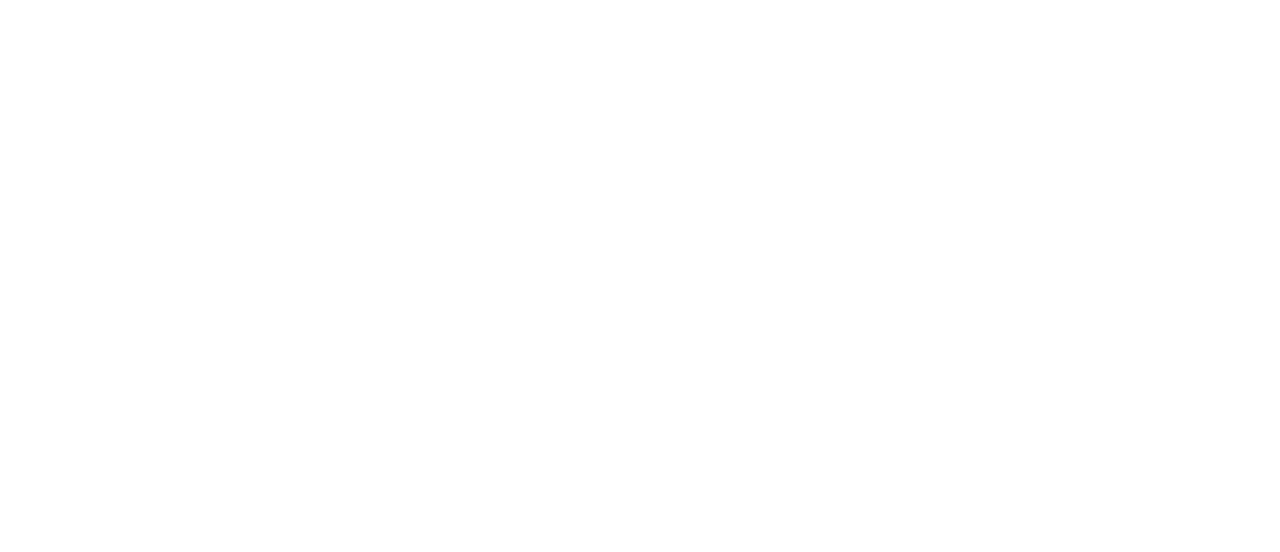
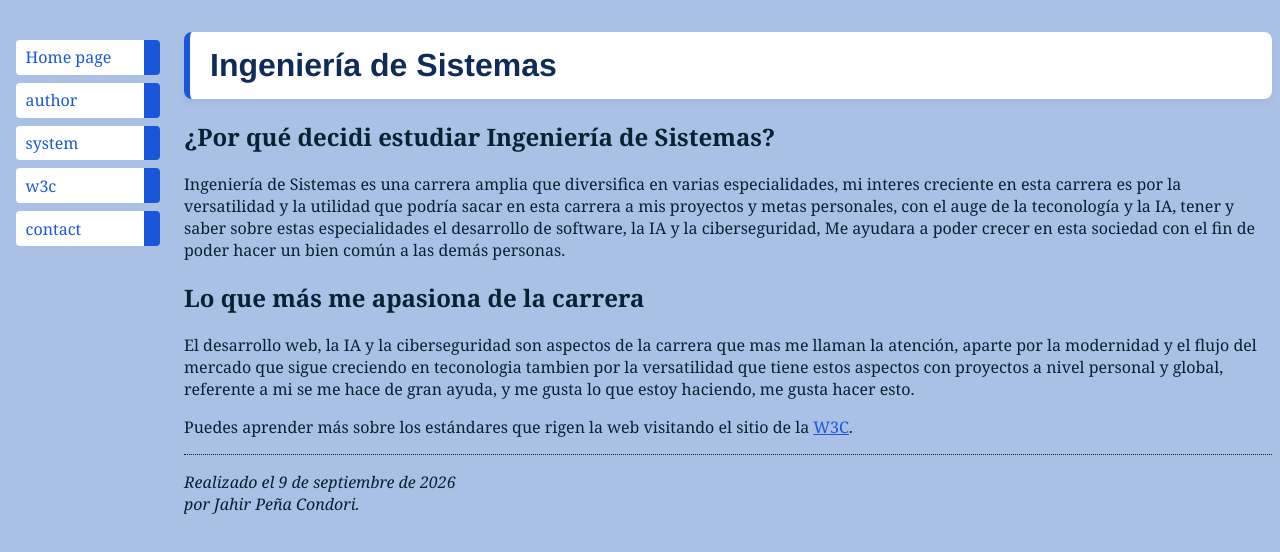
Before and after one commit to jpenacon-cpu/IDWeb, a plain HTML site: page Lab01/system.html in a window 1280 px wide. Drawn offline with Linux system fonts and the light colour scheme.

Commit message:
Implementacion pagina system.html

```diff
--- a/Lab01/system.html
+++ b/Lab01/system.html
@@ -0,0 +1,49 @@
+<!DOCTYPE html>
+<html lang="es">
+<head>
+  <title>Introducción al Desarrollo Web</title>
+  <link rel="stylesheet" href="css/style.css">
+  <meta charset="UTF-8">
+  <meta name="viewport" content="width=device-width, initial-scale=1.0">
+</head>
+
+<body>
+    <nav>
+        <ul class="navbar">
+            <li><a href="index.html">Home page</a>
+            <li><a href="author.html">author</a>
+            <li><a href="system.html">system</a>
+            <li><a href="w3c.html">w3c</a>
+            <li><a href="contact.html">contact</a>
+        </ul>
+    </nav>
+
+    <main>
+        <h1>Ingeniería de Sistemas</h1>
+        <articule>
+            <h2>¿Por qué decidi estudiar Ingeniería de Sistemas?</h2>
+            <p>Ingeniería de Sistemas es una carrera amplia que diversifica en varias especialidades, mi interes creciente en esta carrera es por la versatilidad y la utilidad que podría sacar
+                en esta carrera a mis proyectos y metas personales, con el auge de la teconología y la IA, tener y saber sobre estas especialidades el desarrollo de software, la IA y la ciberseguridad,
+                Me ayudara a poder crecer en esta sociedad con el fin de poder hacer un bien común a las demás personas.
+            </p>
+            <h2>Lo  que más me apasiona de la carrera</h2>
+            <p> El desarrollo web, la IA y la ciberseguridad son aspectos de la carrera que mas me llaman la atención, aparte por la modernidad y el flujo del mercado que sigue creciendo en teconologia
+                tambien por la versatilidad que tiene estos aspectos con proyectos a nivel personal y global, referente a mi se me hace de gran ayuda, y me gusta lo que estoy haciendo, me gusta hacer esto.
+            </p>
+            <p>
+                Puedes aprender más sobre los estándares que rigen la web visitando el sitio de la <a href="https://www.w3.org/" target="_blank">W3C</a>.
+            </p>
+
+        </articule>
+
+    </main>
+
+    <footer>
+        <address>Realizado el 9 de septiembre de 2026<br>
+        por Jahir Peña Condori.
+        </address>
+    </footer>
+
+
+</body>
+</html>
```
Also changed, not shown: Lab01/author.html (+14 -1 lines), Lab01/img/photo.png (added).
